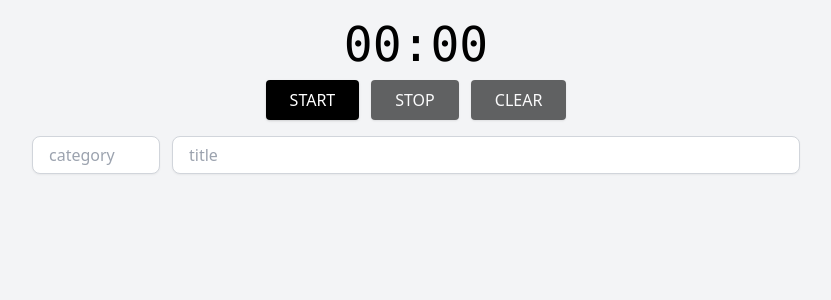
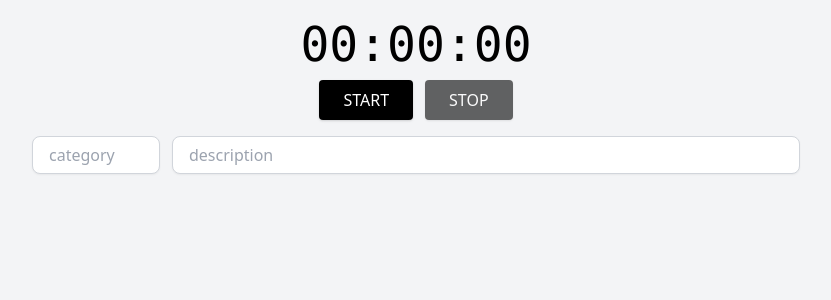
Before and after one commit to Rei-Sogawa/time-tracking, a React (Create React App) app: page / in a window 1280 px wide. Shown: the top 300 px of the page, without its empty margins (224-1055 px from the left). Built offline with nearby package versions, Linux system fonts and the light colour scheme.

Commit message:
add timer component

```diff
--- a/public/index.html
+++ b/public/index.html
@@ -24,7 +24,7 @@
       work correctly both with client-side routing and a non-root public URL.
       Learn how to configure a non-root public URL by running `npm run build`.
     -->
-    <title>React App</title>
+    <title>Time Tracking</title>
   </head>
   <body>
     <noscript>You need to enable JavaScript to run this app.</noscript>
--- a/src/App.tsx
+++ b/src/App.tsx
@@ -1,41 +1,25 @@
-import React, { useMemo, useState } from 'react';
-import Button from './basics/button';
+import React, { useState } from 'react';
 import Field from './basics/field';
-import { useTimer } from './hooks/useTimer';
 import { useForm } from 'react-hook-form';
 import * as yup from 'yup';
 import { yupResolver } from '@hookform/resolvers/yup';
-import { zip } from 'ramda';
-import { differenceInMilliseconds } from 'date-fns';
+import Timer from './components/Timer';
 
 const App = () => {
   const [startTimes, setStartTimes] = useState<Date[]>([]);
   const [stopTimes, setStopTimes] = useState<Date[]>([]);
 
-  const secondsSoFar = useMemo(() => {
-    const milliseconds = zip(startTimes, stopTimes).reduce(
-      (sum, [startTime, stopTime]) =>
-        sum + differenceInMilliseconds(stopTime, startTime),
-      0
-    );
-    return Math.floor(milliseconds / 1000);
-  }, [startTimes, stopTimes]);
-
   const handleStart = () => setStartTimes((val) => [...val, new Date()]);
   const handleStop = () => setStopTimes((val) => [...val, new Date()]);
-  const handleClear = () => {
-    setStartTimes([]);
-    setStopTimes([]);
-  };
 
   return (
     <div className="min-h-screen bg-gray-100">
       <div className="mx-auto py-5 max-w-screen-md">
         <Timer
-          secondsSoFar={secondsSoFar}
+          startTimes={startTimes}
+          stopTimes={stopTimes}
           handleStart={handleStart}
           handleStop={handleStop}
-          handleClear={handleClear}
         />
         <TaskForm />
       </div>
@@ -45,85 +29,13 @@ const App = () => {
 
 export default App;
 
-const Timer = ({
-  secondsSoFar,
-  handleStart,
-  handleStop,
-  handleClear,
-}: {
-  secondsSoFar: number;
-  handleStart: () => void;
-  handleStop: () => void;
-  handleClear: () => void;
-}) => {
-  const {
-    isRunning,
-    seconds: runningSeconds,
-    start,
-    finish,
-    clear,
-  } = useTimer();
-
-  const totalSeconds = secondsSoFar + runningSeconds;
-
-  const minutes = Math.floor(totalSeconds / 60);
-  const seconds = Math.floor(totalSeconds % 60);
-
-  const displayedMinutes = String(minutes).padStart(2, '0');
-  const displayedSeconds = String(seconds).padStart(2, '0');
-
-  const canStart = !isRunning;
-  const canStop = isRunning;
-  const canClear = !isRunning && !!totalSeconds;
-
-  const handleClickStart = () => {
-    if (canStart) {
-      handleStart();
-      start();
-    }
-  };
-  const handleClickStop = () => {
-    if (canStop) {
-      handleStop();
-      finish();
-      clear();
-    }
-  };
-  const handleClickClear = () => {
-    if (canClear) {
-      handleClear();
-    }
-  };
-
-  return (
-    <div className="space-y-3">
-      <div className="flex justify-center font-lg text-5xl font-mono">
-        {displayedMinutes}:{displayedSeconds}
-      </div>
-      <div className="flex justify-center">
-        <div className="flex space-x-3">
-          <Button onClick={handleClickStart} disabled={!canStart}>
-            START
-          </Button>
-          <Button onClick={handleClickStop} disabled={!canStop}>
-            STOP
-          </Button>
-          <Button onClick={handleClickClear} disabled={!canClear}>
-            CLEAR
-          </Button>
-        </div>
-      </div>
-    </div>
-  );
-};
-
 type TaskFormValues = {
-  title?: string;
+  description?: string;
   category?: string;
 };
 
 const taskFormSchema = yup.object().shape({
-  title: yup.string().nullable(),
+  description: yup.string().nullable(),
   category: yup.string().nullable(),
 });
 
@@ -145,7 +57,7 @@ const TaskForm = ({ defaultValues }: { defaultValues?: TaskFormValues }) => {
           <Field {...register('category')} placeholder="category" />
         </div>
         <div className="flex-1">
-          <Field {...register('title')} placeholder="title" />
+          <Field {...register('description')} placeholder="description" />
         </div>
       </div>
       {/* react-hook-form は type="submit" の button か input が form 内にないと enter で submit できない */}
--- /dev/null
+++ b/src/components/Timer.tsx
@@ -0,0 +1,77 @@
+import differenceInMilliseconds from 'date-fns/esm/fp/differenceInMilliseconds/index.js';
+import { zip } from 'ramda';
+import { useMemo } from 'react';
+import { useTimer } from '../hooks/useTimer';
+import Button from '../basics/button';
+
+type Props = {
+  startTimes: Date[];
+  stopTimes: Date[];
+  handleStart: () => void;
+  handleStop: () => void;
+};
+
+const Timer = ({ startTimes, stopTimes, handleStart, handleStop }: Props) => {
+  const {
+    isRunning,
+    seconds: runningSeconds,
+    start,
+    finish,
+    clear,
+  } = useTimer();
+
+  const secondsSoFar = useMemo(() => {
+    const milliseconds = zip(startTimes, stopTimes).reduce(
+      (total, [startTime, stopTime]) =>
+        total + differenceInMilliseconds(startTime, stopTime),
+      0
+    );
+    return Math.floor(milliseconds / 1000);
+  }, [startTimes, stopTimes]);
+
+  const totalSeconds = secondsSoFar + runningSeconds;
+
+  const hours = Math.floor(totalSeconds / 60 / 60);
+  const minutes = Math.floor(totalSeconds / 60) - hours * 60;
+  const seconds = Math.floor(totalSeconds % 60);
+
+  const displayedHours = String(hours).padStart(2, '0');
+  const displayedMinutes = String(minutes).padStart(2, '0');
+  const displayedSeconds = String(seconds).padStart(2, '0');
+
+  const canStart = !isRunning;
+  const canStop = isRunning;
+
+  const handleClickStart = () => {
+    if (!canStart) return;
+    start();
+    handleStart();
+  };
+
+  const handleClickStop = () => {
+    if (!canStop) return;
+    finish();
+    clear();
+    handleStop();
+  };
+
+  return (
+    <div className="space-y-3">
+      <div className="flex justify-center text-5xl font-mono">
+        {displayedHours}:{displayedMinutes}:{displayedSeconds}
+      </div>
+      <div className="flex justify-center">
+        <div className="flex space-x-3">
+          <Button onClick={handleClickStart} disabled={!canStart}>
+            START
+          </Button>
+          <Button onClick={handleClickStop} disabled={!canStop}>
+            STOP
+          </Button>
+        </div>
+      </div>
+    </div>
+  );
+};
+
+export default Timer;
--- a/src/models/task.ts
+++ b/src/models/task.ts
@@ -1,6 +1,5 @@
 export type Data = {
-  title: string;
-  content: string;
+  description: string;
   completed: boolean;
   requiredSeconds: number;
   estimatedSeconds: number;
```
Also changed, not shown: 1 other file (tests, documents, lock files or other folders).
